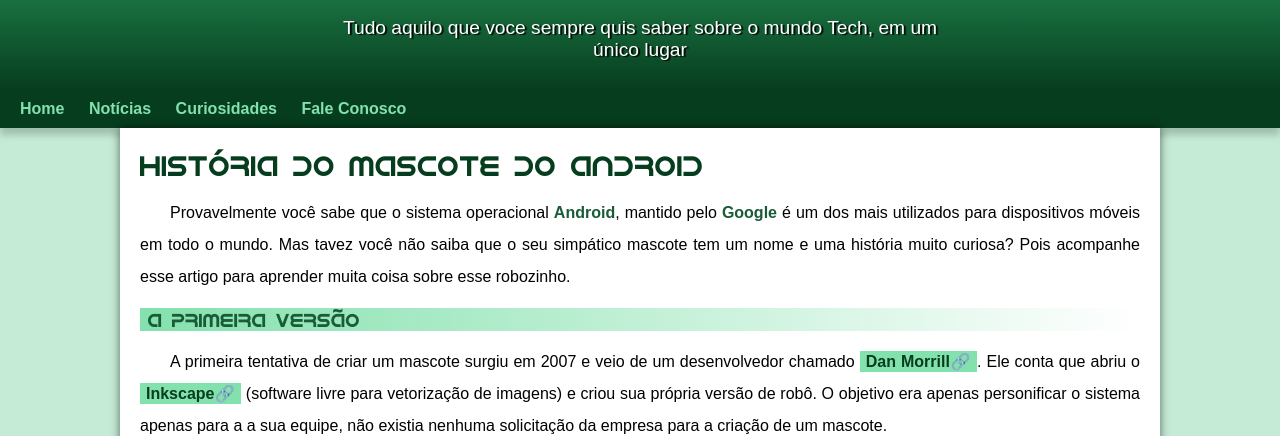
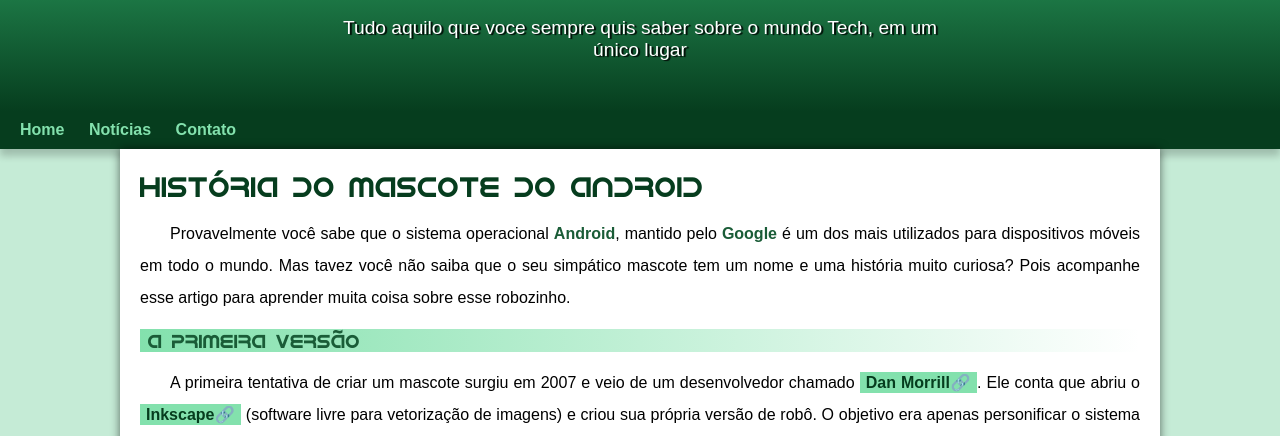
Before and after one commit to gustavo-dasilva/projeto-android, a plain HTML site: page index.html in a window 1280 px wide. Shown: the part 100-536 px from the top of the page. Drawn offline with Linux system fonts and the light colour scheme.

Commit message:
Problema de padding resolvido

```diff
--- a/estilo/style.css
+++ b/estilo/style.css
@@ -54,7 +54,7 @@
     padding-right: 10px;
     padding-left: 10px;
     margin: auto;
-    margin-bottom: 20px;
+    padding-bottom: 50px;
     text-shadow: 2px 1px 1px rgb(0 0 0 / 92%);
 }
 nav{
--- a/index.html
+++ b/index.html
@@ -16,8 +16,7 @@
     <nav>
         <a href="#" rel="prev">Home</a>
         <a href="#" rel="next">Notícias</a>
-        <a href="#" rel="next">Curiosidades</a>
-        <a href="#" rel="next">Fale Conosco</a>
+        <a href="#" rel="next">Contato</a>
     </nav>
     <main>
         <article>
```
